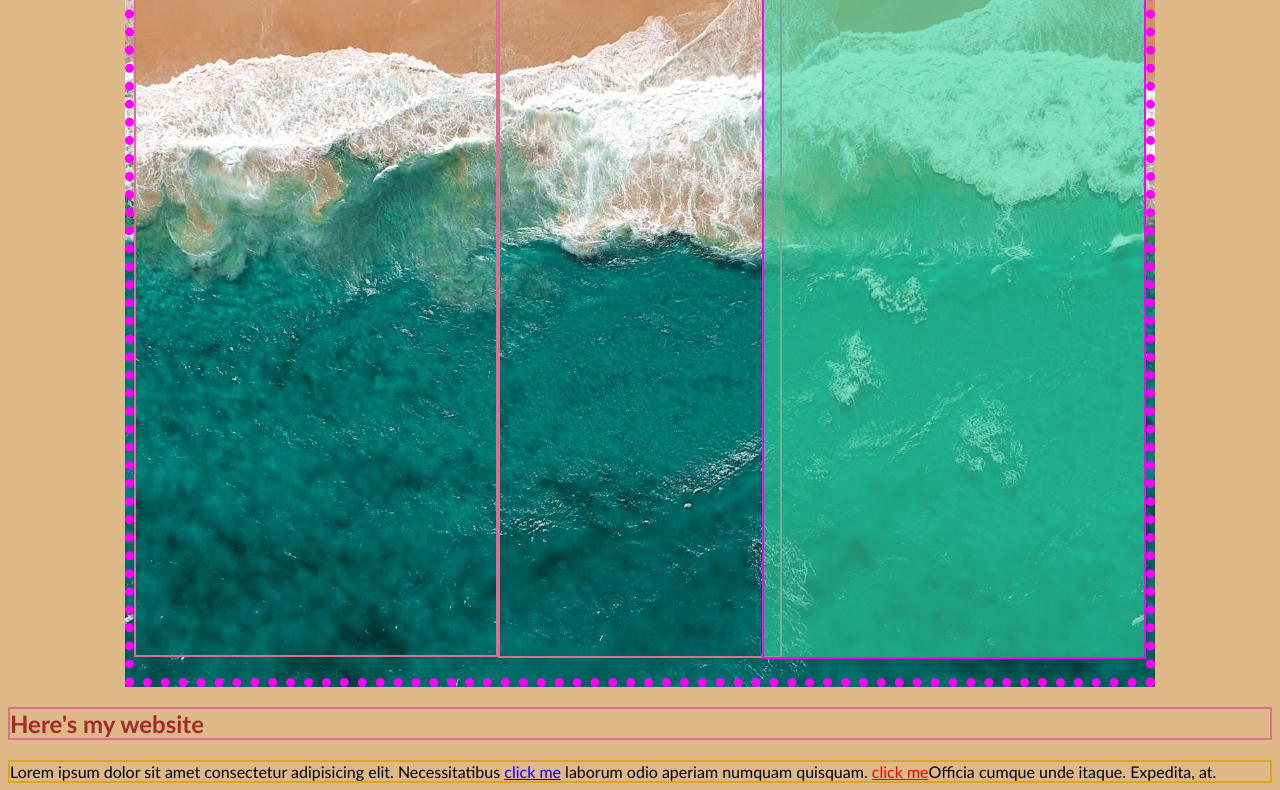
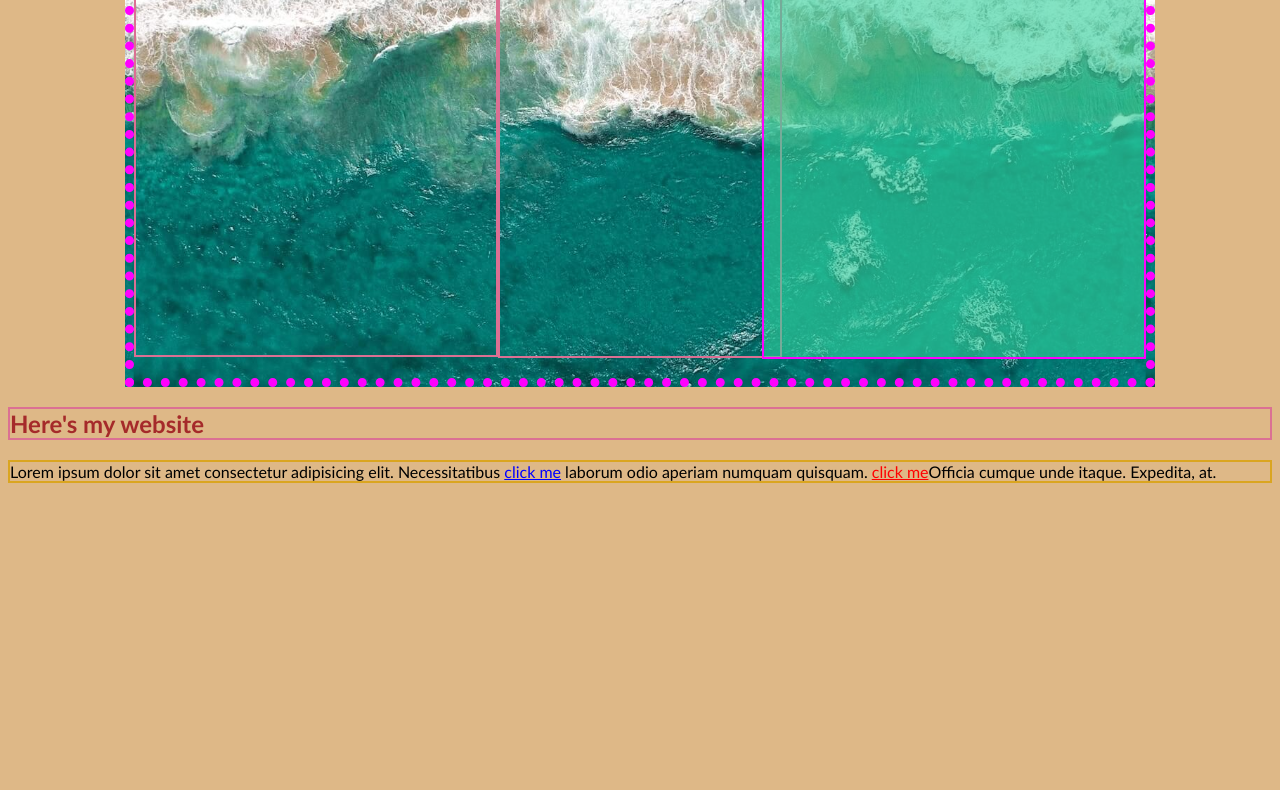
Before and after one commit to alannarisse/alannarisse.github.io, a plain HTML site: page index.html in a window 1280 px wide. Shown: the part 179-969 px from the top of the page. After the commit the page ends 800 px from the top, so only its background shows below. Drawn offline with Linux system fonts and the light colour scheme.

Commit message:
undated image

```diff
--- a/index.html
+++ b/index.html
@@ -60,10 +60,10 @@
       margin-top:-40px;
     }
     .hero {
-      background-image: url('joel-vodell-8Ogfqvw15Rg-unsplash.jpg');
+      background-image: url('ocean-waves.jpg');
       background-position:center 40%;
       background-size: cover;
-      height:100vh;
+      height:500px;
     }
   </style>
 </head>
```
Also changed, not shown: ocean-waves.jpg (renamed from joel-vodell-8Ogfqvw15Rg-unsplash.jpg).
